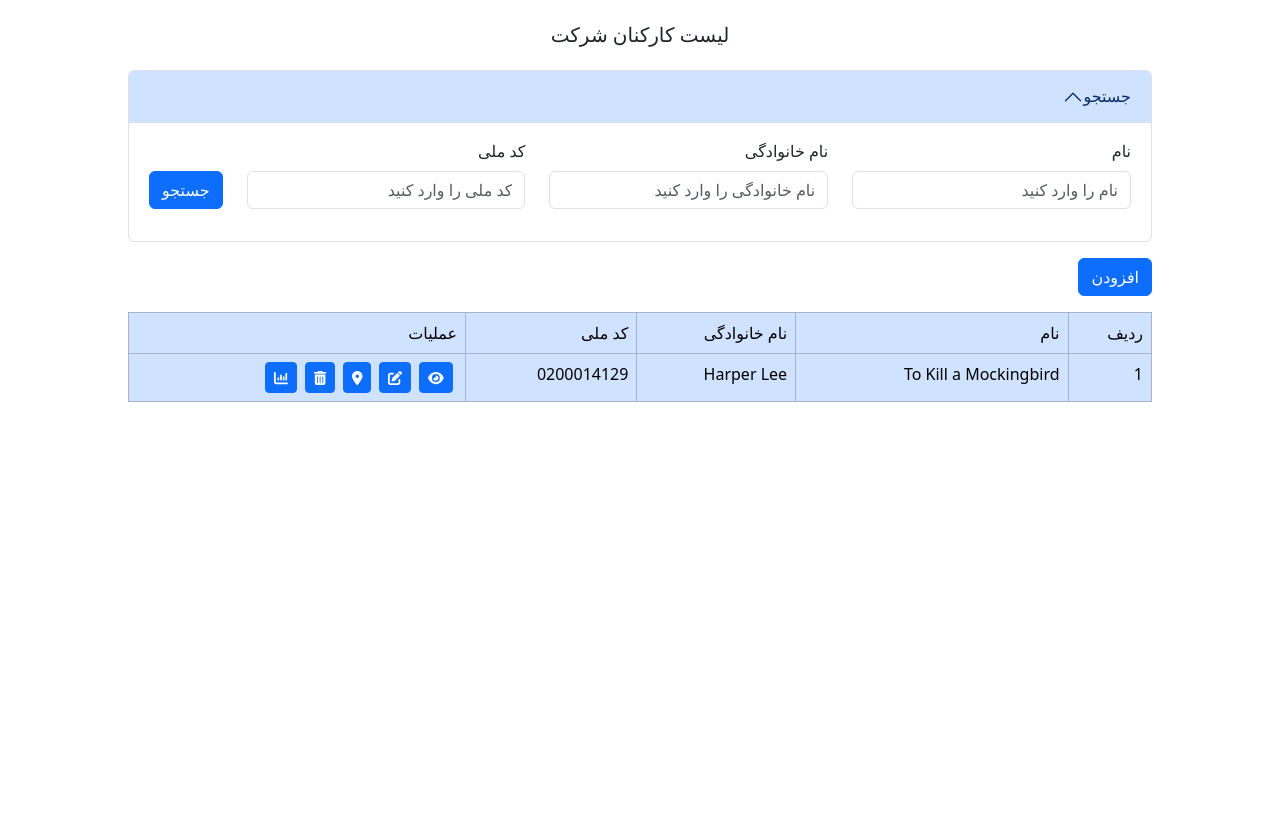
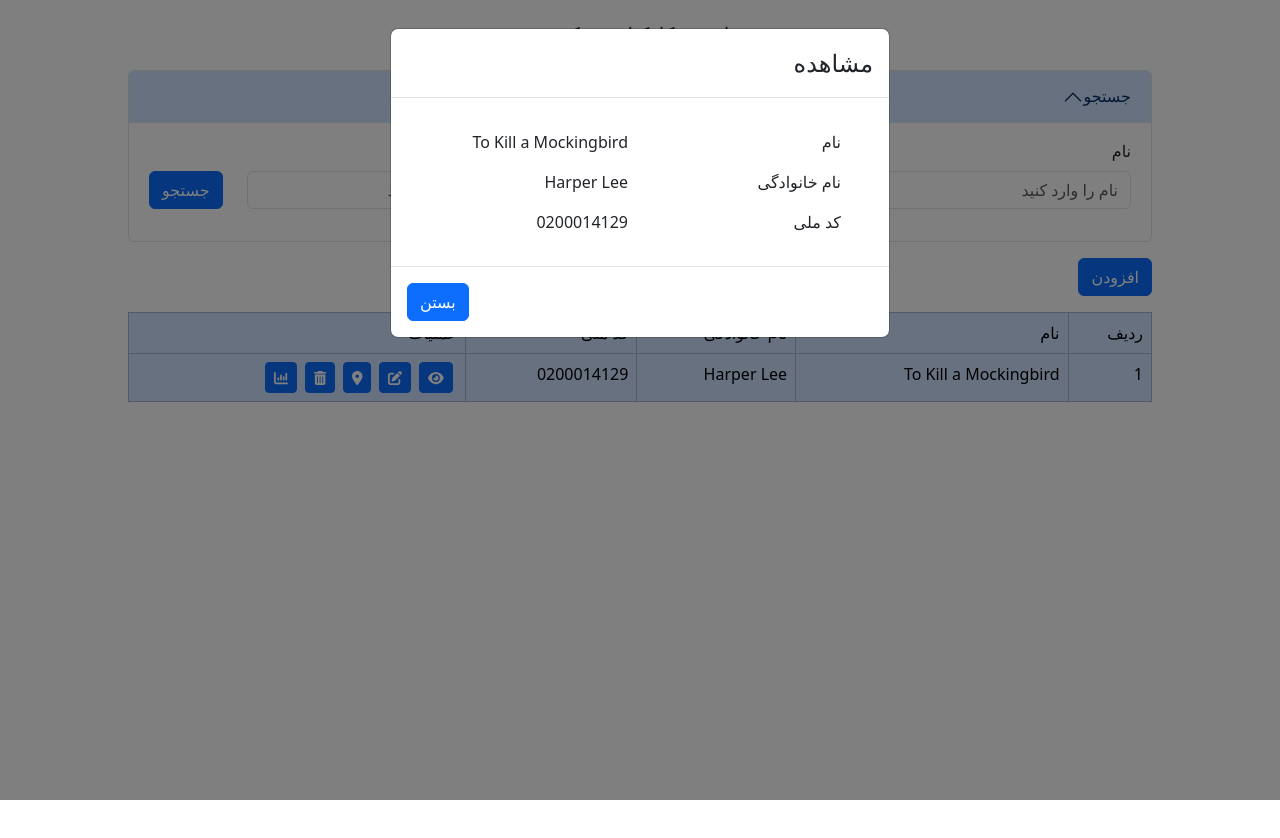
Before and after one commit to heliaakbari/gita-task, a React (Vite) app: page / in a window 1280 px wide. Both pictures are taken after a click on the button 436 px from the left and 377 px from the top of the page. Shown: the top 838 px of the page. Built offline with nearby package versions, Linux system fonts and the light colour scheme.

Commit message:
fixed view pane

```diff
--- a/src/TableRow.jsx
+++ b/src/TableRow.jsx
@@ -5,6 +5,8 @@ import { Button } from 'react-bootstrap'
 import EditButton from './EditButton'
 import MapButton from './MapButton'
 import DeleteButton from './deleteButton'
+import ViewButton from './ViewButton'
+
 
 export default function TableRow(props){
     return(
@@ -14,7 +16,7 @@ export default function TableRow(props){
           <td>{props.lastName}</td>
           <td>{props.id}</td>
           <td>
-            <Button className='mx-1 btn-sm'><FontAwesomeIcon icon={faEye} /></Button>
+            <ViewButton {...props}/>
             <EditButton {...props}/>
             <MapButton location={props.location}></MapButton>
             <DeleteButton index={props.index} renderApp={props.renderApp} />
--- /dev/null
+++ b/src/ViewButton.jsx
@@ -0,0 +1,51 @@
+
+import { FontAwesomeIcon } from '@fortawesome/react-fontawesome'
+import { faEye} from '@fortawesome/free-solid-svg-icons'
+import { Button } from 'react-bootstrap'
+import { useState } from 'react';
+import Modal from 'react-bootstrap/Modal';
+import Container from 'react-bootstrap/Container';
+import Row from 'react-bootstrap/Row';
+import Col from 'react-bootstrap/Col';
+
+export default function ViewButton({firstName,lastName,id}){
+
+  const [show, setShow] = useState(false);
+
+  const handleClose = () => setShow(false);
+  const handleShow = () => setShow(true);
+
+  return (
+    <>
+
+      <Button className='mx-1 btn-sm' onClick={handleShow}><FontAwesomeIcon icon={faEye} /></Button>
+
+      <Modal show={show} onHide={handleClose}>
+        <Modal.Header >
+          <Modal.Title>مشاهده</Modal.Title>
+        </Modal.Header>
+        <Modal.Body>
+            <Container>
+                <Row className='mx-2 my-3'>
+                    <Col>نام</Col>
+                    <Col>{firstName}</Col>
+                </Row>
+                <Row className='mx-2 my-3'>
+                    <Col>نام خانوادگی</Col>
+                    <Col>{lastName}</Col>
+                </Row>
+                <Row className='mx-2 my-3'>
+                    <Col>کد ملی</Col>
+                    <Col>{id}</Col>
+                </Row>
+                </Container>
+        </Modal.Body>
+        <Modal.Footer className="d-flex justify-content-end">
+          <Button variant="primary" onClick={handleClose}>
+            بستن
+          </Button>
+        </Modal.Footer>
+      </Modal>
+    </>
+  );
+}
```
